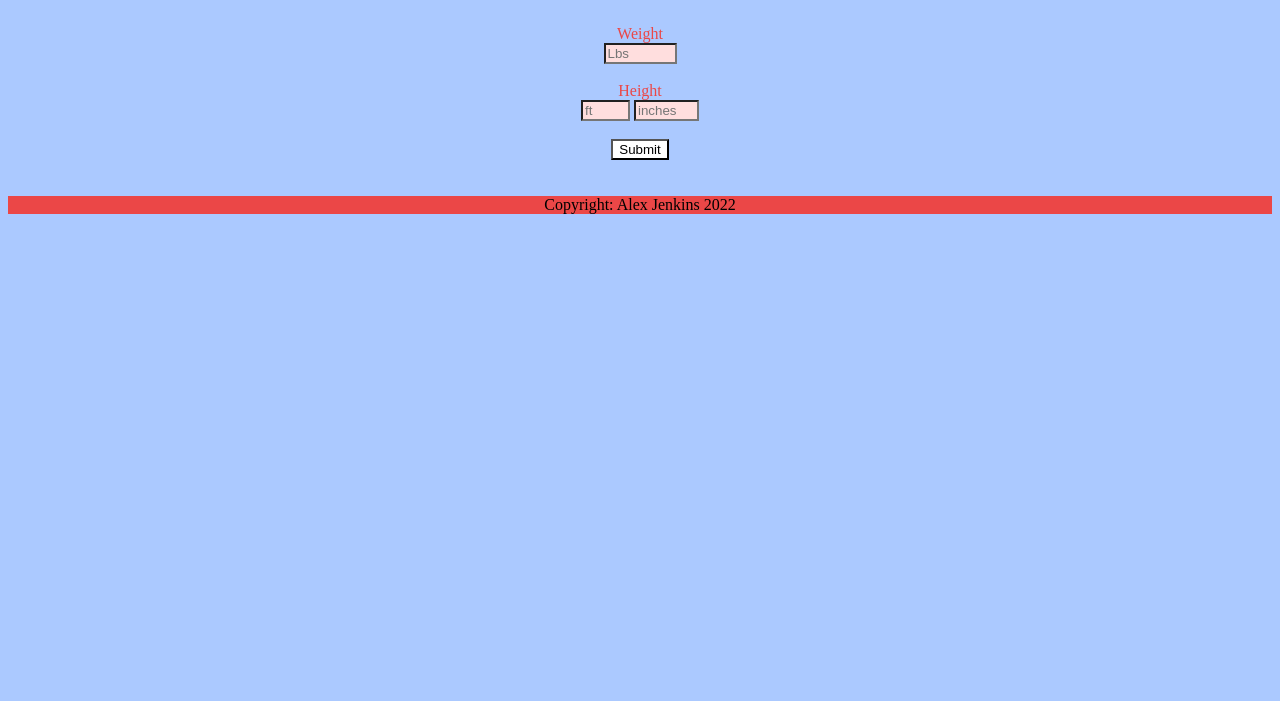
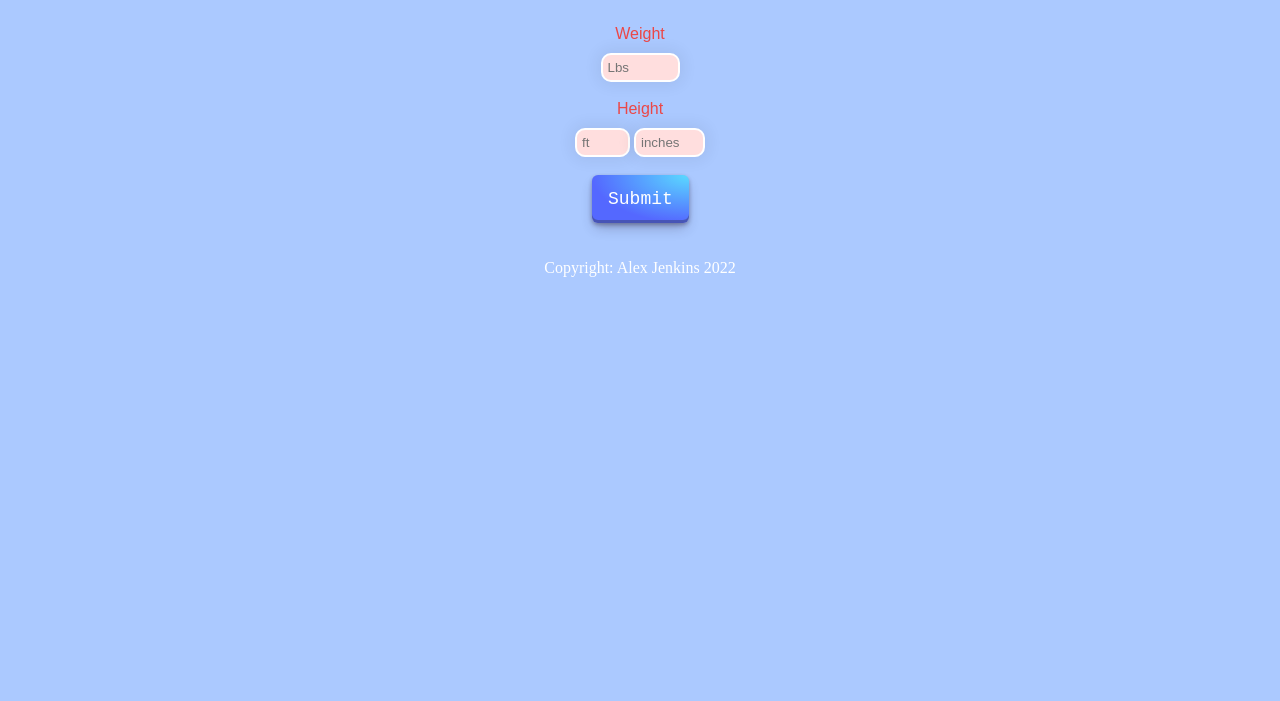
Before and after one commit to AJenkinsSolutions/Bmi_Calculator, a website: page index.html in a window 1280 px wide. Shown: the part 99-800 px from the top of the page. Drawn offline with Linux system fonts and the light colour scheme.

Commit message:
Add Styling, Add results.html, Add refactor calc bmi

```diff
--- a/index.html
+++ b/index.html
@@ -5,26 +5,80 @@
         background-color: #ABC9FF;
     }
     h1 {
+        font-family: sans-serif;
+        font-weight: bold;
         color: #EB4747;
         text-align: center;
     }
     footer{
         text-align: center;
-        background-color: #EB4747;
+        color: #ffff;
     }
     .flex-container{
         text-align: center;
     }
     label{
+        font-family: sans-serif;
         color: #EB4747;
 
     }
     input{
+        padding: 5px;
+        margin-top: 10px;
+        margin-bottom: 0;
+        border: 2px solid #ffff;
+        border-radius: 10px;
         background-color: #FFDEDE;
+        box-shadow:0 0 15px 4px rgba(0,0,0,0.06);
     }
-    button{
-        background-color: #ffff;
-    }
+
+    /* CSS */
+.button-29 {
+  align-items: center;
+  appearance: none;
+  background-image: radial-gradient(100% 100% at 100% 0, #5adaff 0, #5468ff 100%);
+  border: 0;
+  border-radius: 6px;
+  box-shadow: rgba(45, 35, 66, .4) 0 2px 4px,rgba(45, 35, 66, .3) 0 7px 13px -3px,rgba(58, 65, 111, .5) 0 -3px 0 inset;
+  box-sizing: border-box;
+  color: #fff;
+  cursor: pointer;
+  display: inline-flex;
+  font-family: "JetBrains Mono",monospace;
+  height: 48px;
+  justify-content: center;
+  line-height: 1;
+  list-style: none;
+  overflow: hidden;
+  padding-left: 16px;
+  padding-right: 16px;
+  position: relative;
+  text-align: left;
+  text-decoration: none;
+  transition: box-shadow .15s,transform .15s;
+  user-select: none;
+  -webkit-user-select: none;
+  touch-action: manipulation;
+  white-space: nowrap;
+  will-change: box-shadow,transform;
+  font-size: 18px;
+}
+
+.button-29:focus {
+  box-shadow: #3c4fe0 0 0 0 1.5px inset, rgba(45, 35, 66, .4) 0 2px 4px, rgba(45, 35, 66, .3) 0 7px 13px -3px, #3c4fe0 0 -3px 0 inset;
+}
+
+.button-29:hover {
+  box-shadow: rgba(45, 35, 66, .4) 0 4px 8px, rgba(45, 35, 66, .3) 0 7px 13px -3px, #3c4fe0 0 -3px 0 inset;
+  transform: translateY(-2px);
+}
+
+.button-29:active {
+  box-shadow: #3c4fe0 0 3px 7px inset;
+  transform: translateY(2px);
+}
+
+
 
 </style>
 
@@ -35,12 +89,12 @@
         <title></title>
         <meta name="description" content="">
         <meta name="viewport" content="width=device-width, initial-scale=1">
-        <link rel="stylesheet" href="">
+        <link rel="stylesheet" href="https://fonts.googleapis.com/css2?family=Montserrat:wght@100;400;600;700;900&family=Ubuntu:wght@300;400;500&display=swap" rel="stylesheet">
     </head>
     <body>
         <nav></nav>
         <br>
-       <h1>Calculator</h1>
+       <h1>BMI Calculator</h1>
        <br>
     <div class="flex-container">
        <form action="/" method="post">
@@ -51,7 +105,7 @@
         <input type="text" name="height_f" placeholder="ft" size="3" maxlength="1">
         <input type="text" name="height_i" placeholder="inches" size="5" maxlength="1"><br>
         <br>
-        <button type="submit" name="submit">Submit</button>
+        <button type="submit" class="button-29" name="submit">Submit</button>
     </div>
     <br>
     <br>
--- a/package.json
+++ b/package.json
@@ -10,6 +10,7 @@
   "license": "ISC",
   "dependencies": {
     "express": "^4.18.1",
-    "nodemon": "^2.0.19"
+    "nodemon": "^2.0.19",
+    "git repository": "(https://github.com/AJenkinsSolutions/Bmi_Calculator.git)"
   }
 }
```
Also changed, not shown: bmi_cal.js (+9 -11 lines), results.html (added, +1 -0 lines).
